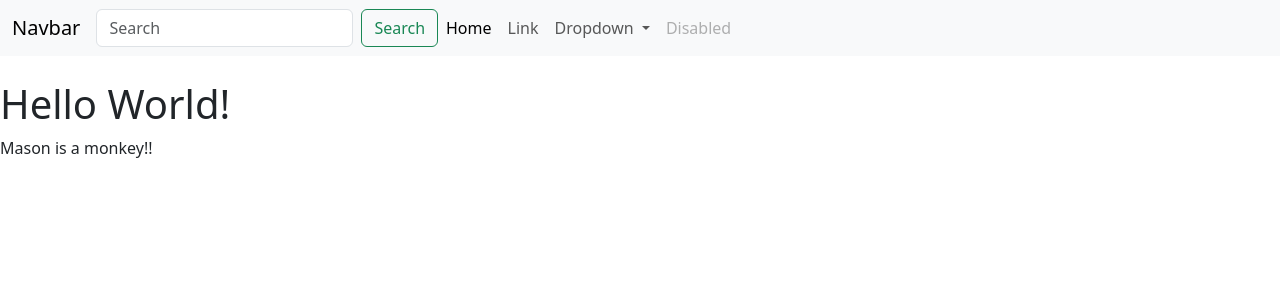
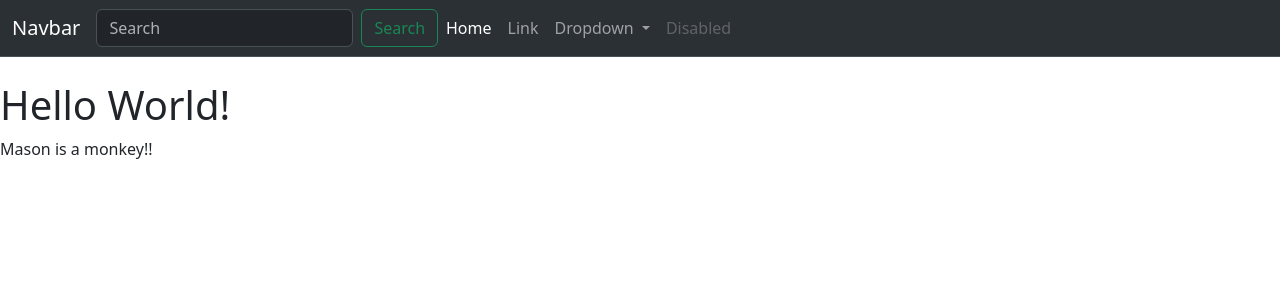
Before and after one commit to ErikBurdett/RoverWeb, a Flask app: page / in a window 1280 px wide. Shown: the top 300 px of the page. Run offline with Flask 3, Linux system fonts and the light colour scheme.

Commit message:
Update navbar.html

```diff
--- a/api/templates/navbar.html
+++ b/api/templates/navbar.html
@@ -1,4 +1,4 @@
-<nav class="navbar navbar-expand-lg bg-body-tertiary">
+<nav class="navbar navbar-expand-lg bg-dark border-bottom border-body bg-body-tertiary" data-bs-theme="dark">
     <div class="container-fluid">
       <a class="navbar-brand" href="#">Navbar</a>
       <form class="d-flex" role="search">
@@ -33,4 +33,4 @@
         </ul>
       </div>
     </div>
-  </nav>
+</nav>
```
